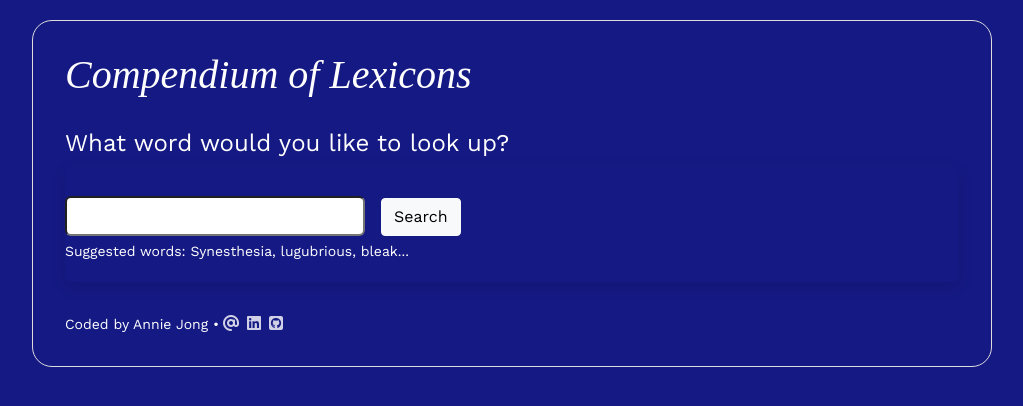
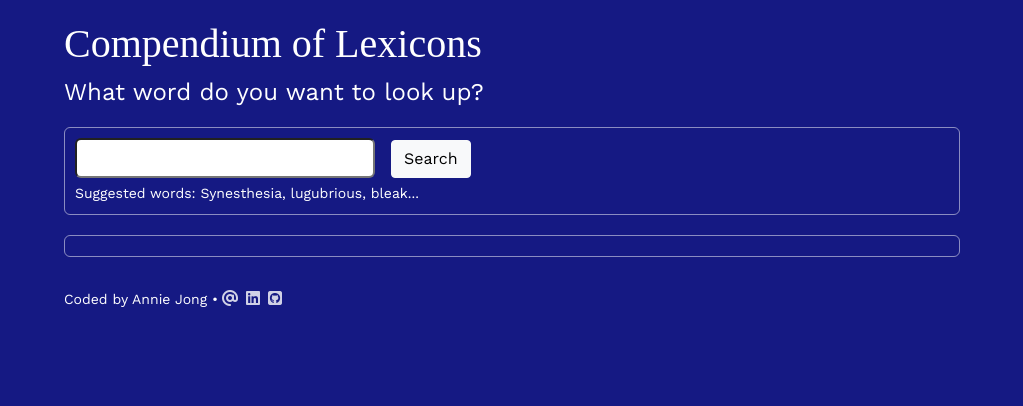
Before and after one commit to multipotentialite-aj/react-dictionary, a React (Create React App) app: page / in a window 1280 px wide. Shown: the top 406 px of the page, without its empty margins (128-1151 px from the left). Built offline with nearby package versions, Linux system fonts and the light colour scheme; a web font is replaced by a local one.

Commit message:
Worked on borders

```diff
--- a/src/App.css
+++ b/src/App.css
@@ -1,10 +1,5 @@
 .App-header {
-  margin: 30px 0;
-}
-
-.App-logo {
-  max-width: 250px;
-  display: block;
+  margin: 10px 0;
 }
 .App-footer {
   text-align: left;
@@ -15,7 +10,6 @@
   max-width: 960px;
   margin: 0 auto;
   padding: 0 20px;
-  border: 1px solid #ddd;
   border-radius: 20px;
 }
 body {
@@ -29,7 +23,8 @@ a {
 }
 h1 {
   font-family: 'Radley', serif;
-  font-style: italic;
+  font-style: bold italic;
+  font-size: 40px;
 }
 i {
   font-size: 16px;
--- a/src/App.js
+++ b/src/App.js
@@ -9,7 +9,7 @@ function App() {
         <h1 className="Header">Compendium of Lexicons</h1>
       </header>
       <main>
-      <h4>What word would you like to look up?</h4>
+      <h4>What word do you want to look up?</h4>
         <Dictionary defaultKeyword="synesthesia" />
       </main>
       <footer className="App-footer"><small>Coded by Annie Jong •
--- a/src/Dictionary.css
+++ b/src/Dictionary.css
@@ -1,13 +1,12 @@
 body {
     text-align: left;
     background: #151983;
-    color: black;
 }
 .Dictionary section {
-    padding: 30px 0 20px 0;
-    border-radius: 8px;
-    box-shadow: 0 5px 15px rgba(0, 0, 0, 0.1);
-    margin: 20ox 0;
+    border-radius: 6px;
+    margin-top: 20px;
+    padding: 10px;
+    border: 1px solid rgba(255,255,255, 0.5);
 }
 .Dictionary input {
     width: 300px;
--- a/src/Dictionary.js
+++ b/src/Dictionary.js
@@ -36,7 +36,9 @@ export default function Dictionary() {
                 Suggested words: Synesthesia, lugubrious, bleak...
             </div>
             </section>
+            <section>
         <Results results={results} />
+        </section>
     </div>
     )
 }
--- a/src/Results.css
+++ b/src/Results.css
@@ -2,4 +2,5 @@
     font-size: 30px;
     font-weight: bold;
     line-height: 1.5;
+    margin-top: 20px;
 }
```
